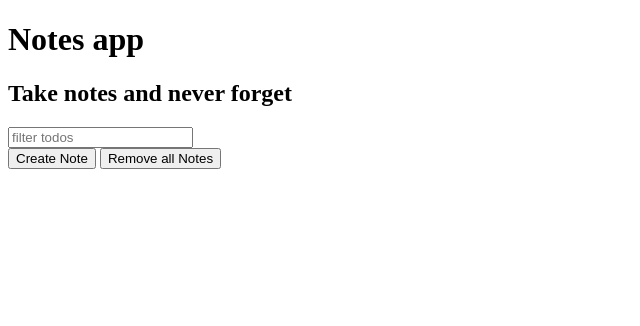
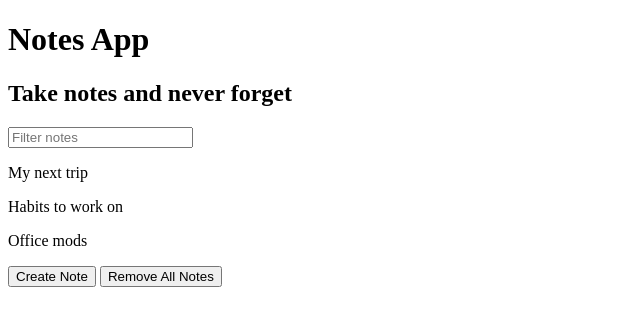
Before and after one commit to chrisxjacobi/js-bootcamp, a plain HTML site: page notes-app/index.html in a window 1280 px wide. Shown: the whole page, without its empty margins (0-640 px from the left). Drawn offline with Linux system fonts and the light colour scheme.

Commit message:
review of filtering,, ide changes

```diff
--- a/notes-app/index.html
+++ b/notes-app/index.html
@@ -5,16 +5,16 @@
 
     </head>
     <body>
-        <h1>Notes app</h1>
+        <h1>Notes App</h1>
         <h2>Take notes and never forget</h2>
-        <input id="search-text" type="text" placeholder="filter todos">
+        <input id="search-text" type="text" placeholder="Filter notes">
 
-        <div id="notes"></div>
+        <div id="notes">
+
+        </div>
 
         <button id="create-note">Create Note</button>
-        <button id="remove-all">Remove all Notes</button>
-
-    <script src="notes-app.js"></script>
+        <button id="remove-all">Remove All Notes</button>
+        <script src="notes-app.js"></script>
     </body>
-
 </html>
--- a/notes-app/notes-app.js
+++ b/notes-app/notes-app.js
@@ -1,12 +1,12 @@
 const notes = [{
-    title: 'my next trip',
+    title: 'My next trip',
     body: 'I would like to go to Spain'
 }, {
     title: 'Habits to work on',
-    body: 'exercise'
+    body: 'Exercise'
 }, {
-    title: 'office mods',
-    body: 'get a new seat'
+    title: 'Office mods',
+    body: 'Get a new seat'
 }]
 
 const filters = {
@@ -15,34 +15,34 @@ const filters = {
 
 const renderNotes = function (notes, filters) {
     const filteredNotes = notes.filter(function (note) {
-        return note.title.toLowerCase().includes(filters.searchTexT.toLowerCase())
+        return note.title.toLowerCase().includes(filters.searchText.toLowerCase())
     })
 
     document.querySelector('#notes').innerHTML = '';
 
     filteredNotes.forEach(function (note) {
-      const noteEl = document.createElement('p');
-      noteEl.textContent = note.title;
-      document.querySelector('#notes').appendChild(noteEl);
-    });
+        const noteEl = document.createElement('p')
+        noteEl.textContent = note.title
+        document.querySelector('#notes').appendChild(noteEl)
+    })
 }
 
-renderNotes(notes, filters)
+renderNotes(notes, filters);
 
-document.querySelector('#create-note').addEventListener('click', function(e) {
-  e.target.textContent = 'the button was clicked!'
-});
+document.querySelector('#create-note').addEventListener('click', function (e) {
+    e.target.textContent = 'The button was clicked'
+})
 
 document.querySelector('#remove-all').addEventListener('click', function () {
     document.querySelectorAll('.note').forEach(function (note) {
-        note.remove()
+        note.remove();
     })
-})
+});
 
 document.querySelector('#search-text').addEventListener('input', function (e) {
-    filters.searchText = e.target.value;
-    renderNotes(notes, filters)
-})
+    filters.searchText = e.target.value
+    renderNotes(notes, filters);
+});
 
 
 
@@ -82,3 +82,22 @@ button.inventory
 h1#title.application
 h1.application#title
 */
+
+//     searchText: ''
+// }
+
+// const renderNotes = function (notes, filters) {
+//     const filteredNotes = notes.filter(function (note) {
+//         return note.title.toLowerCase().includes(filters.searchText.toLowerCase())
+//     })
+
+//     document.querySelector('#notes').innerHTML = '';
+
+//     filteredNotes.forEach(function (note) {
+//       const noteEl = document.createElement('p');
+//       noteEl.textContent = note.title;
+//       document.querySelector('#notes').appendChild(noteEl);
+//     });
+// }
+
+// renderNotes(notes, filters)
```
